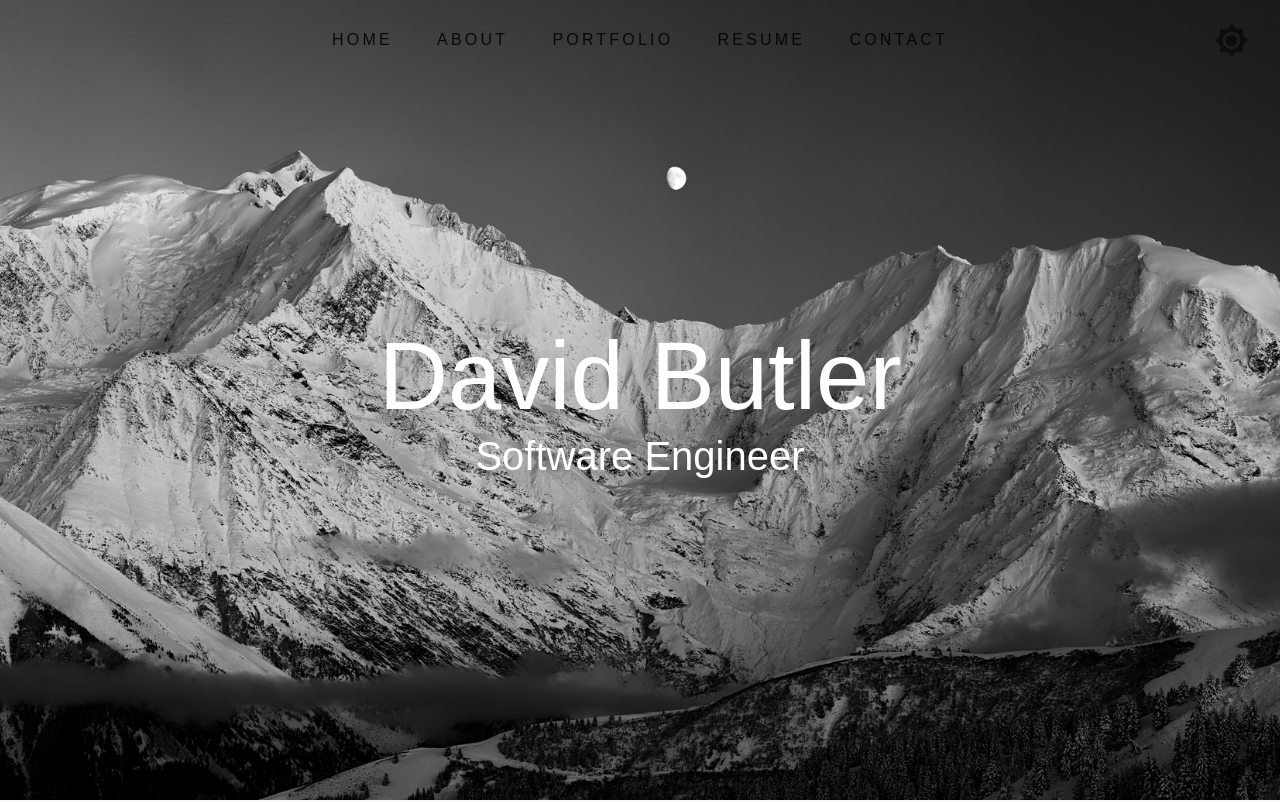
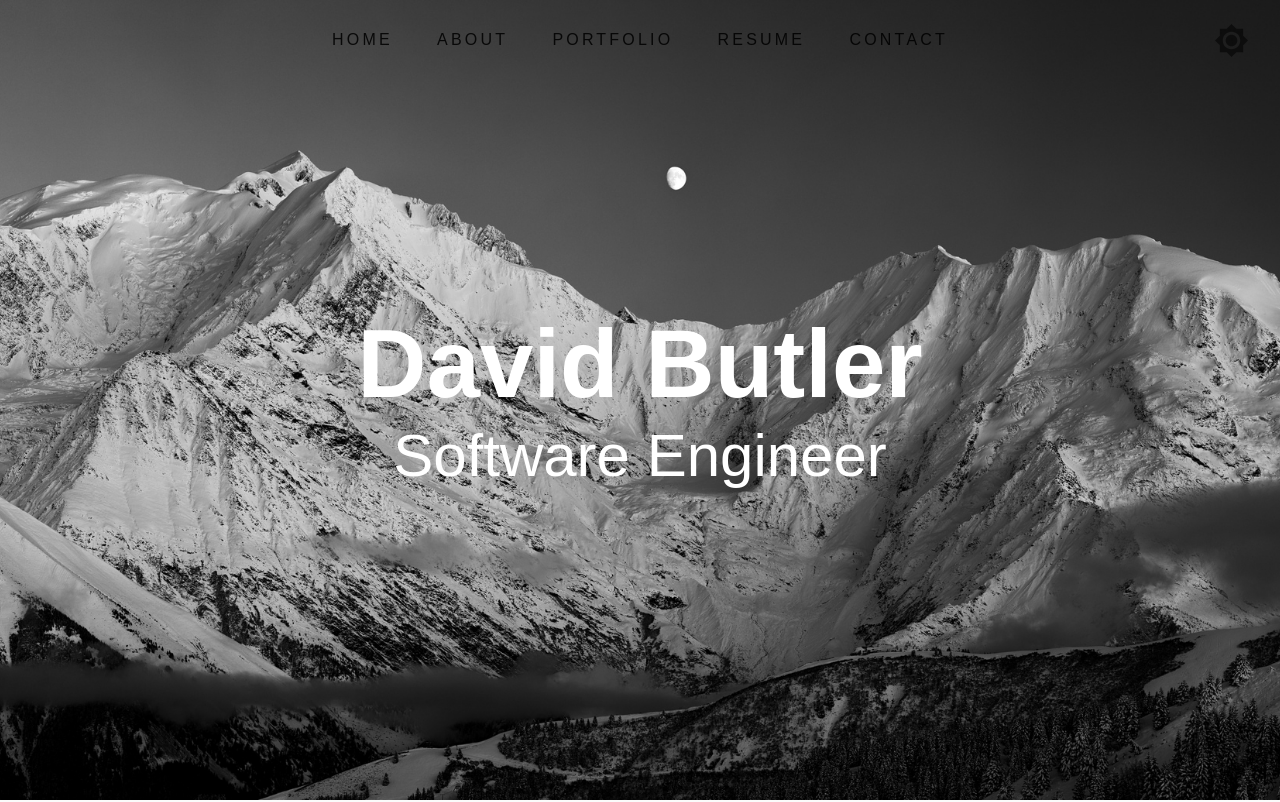
Before and after one commit to davidabutler92/portfolio-site, a React app: page / in a window 1280 px wide. Shown: the top 802 px of the page. Built offline with nearby package versions, Linux system fonts and the light colour scheme; the HTML template or start-up script is replaced by a standard one.

Commit message:
add refactor to light and dark buttons

```diff
--- a/src/components/Home/Home.css
+++ /dev/null
@@ -1,6 +0,0 @@
-.root {
-  width: 100%;
-  height: 100vh;
-  border: 4px solid green;
-  box-sizing: border-box;
-}
--- a/src/components/Home/Home.js
+++ b/src/components/Home/Home.js
@@ -1,32 +1,9 @@
 import React from 'react';
 import { Container, Typography, Box } from '@material-ui/core';
-import { makeStyles } from '@material-ui/core/styles';
 
-import backgroundImage from '../../assets/mountain.jpg';
+import useStyles from './Home.styles';
 
-const useStyles = makeStyles({
-  root: {
-    display: 'flex',
-    justifyContent: 'center',
-    alignItems: 'center',
-    height: '100vh',
-    backgroundImage: `url(${backgroundImage})`,
-    backgroundPosition: 'center',
-    backgroundRepeat: 'no-repeat',
-    backgroundSize: 'cover',
-    color: 'white',
-  },
-  contentContainer: {
-    display: 'flex',
-    flexDirection: 'column',
-    alignItems: 'center',
-  },
-  title: {
-    fontSize: '2.5rem',
-  },
-});
-
-function Home() {
+const Home = () => {
   const classes = useStyles();
   return (
     <Container
@@ -37,20 +14,15 @@ function Home() {
       className={classes.root}
     >
       <Box component='header' className={classes.contentContainer}>
-        <Typography style={{ fontWeight: 500 }} variant='h1' component='h1'>
+        <Typography style={{ fontWeight: 600 }} variant='h1' component='h1'>
           David Butler
         </Typography>
-        <Typography
-          className={classes.title}
-          style={{ fontWeight: 100 }}
-          variant='h2'
-          component='h2'
-        >
+        <Typography style={{ fontWeight: 100 }} variant='h2' component='h2'>
           Software Engineer
         </Typography>
       </Box>
     </Container>
   );
-}
+};
 
 export default Home;
--- /dev/null
+++ b/src/components/Home/Home.styles.js
@@ -0,0 +1,24 @@
+import { makeStyles } from '@material-ui/core/styles';
+
+import backgroundImage from '../../assets/mountain.jpg';
+
+const useStyles = makeStyles({
+  root: {
+    display: 'flex',
+    justifyContent: 'center',
+    alignItems: 'center',
+    height: '100vh',
+    backgroundImage: `url(${backgroundImage})`,
+    backgroundPosition: 'center',
+    backgroundRepeat: 'no-repeat',
+    backgroundSize: 'cover',
+    color: 'white',
+  },
+  contentContainer: {
+    display: 'flex',
+    flexDirection: 'column',
+    alignItems: 'center',
+  },
+});
+
+export default useStyles;
--- a/src/components/LightDarkButton/LightDarkButton.js
+++ b/src/components/LightDarkButton/LightDarkButton.js
@@ -2,27 +2,9 @@ import React from 'react';
 import { IconButton } from '@material-ui/core';
 import Brightness7Icon from '@material-ui/icons/Brightness7';
 import Brightness4Icon from '@material-ui/icons/Brightness4';
-import { makeStyles } from '@material-ui/core/styles';
 import PropTypes from 'prop-types';
 
-const useStyles = makeStyles(theme => ({
-  icon: {
-    [theme.breakpoints.up('md')]: {
-      width: '35px',
-      height: '35px',
-    },
-    width: '35px',
-    height: '35px',
-  },
-  iconButton: {
-    [theme.breakpoints.up('md')]: {
-      width: '50px',
-      height: '50px',
-    },
-    width: '50px',
-    height: '50px',
-  },
-}));
+import useStyles from './LightDarkButton.styles';
 
 function LightDarkButton({ lightOrDark, setLightOrDark }) {
   const classes = useStyles();
@@ -31,7 +13,7 @@ function LightDarkButton({ lightOrDark, setLightOrDark }) {
       {lightOrDark ? (
         <IconButton
           className={classes.iconButton}
-          onClick={event => {
+          onClick={(event) => {
             setLightOrDark(false);
             event.stopPropagation();
           }}
@@ -41,7 +23,7 @@ function LightDarkButton({ lightOrDark, setLightOrDark }) {
       ) : (
         <IconButton
           className={classes.iconButton}
-          onClick={event => {
+          onClick={(event) => {
             setLightOrDark(true);
             event.stopPropagation();
           }}
--- /dev/null
+++ b/src/components/LightDarkButton/LightDarkButton.styles.js
@@ -0,0 +1,22 @@
+import { makeStyles } from '@material-ui/core/styles';
+
+const useStyles = makeStyles((theme) => ({
+  icon: {
+    [theme.breakpoints.up('md')]: {
+      width: '35px',
+      height: '35px',
+    },
+    width: '35px',
+    height: '35px',
+  },
+  iconButton: {
+    [theme.breakpoints.up('md')]: {
+      width: '50px',
+      height: '50px',
+    },
+    width: '50px',
+    height: '50px',
+  },
+}));
+
+export default useStyles;
```
